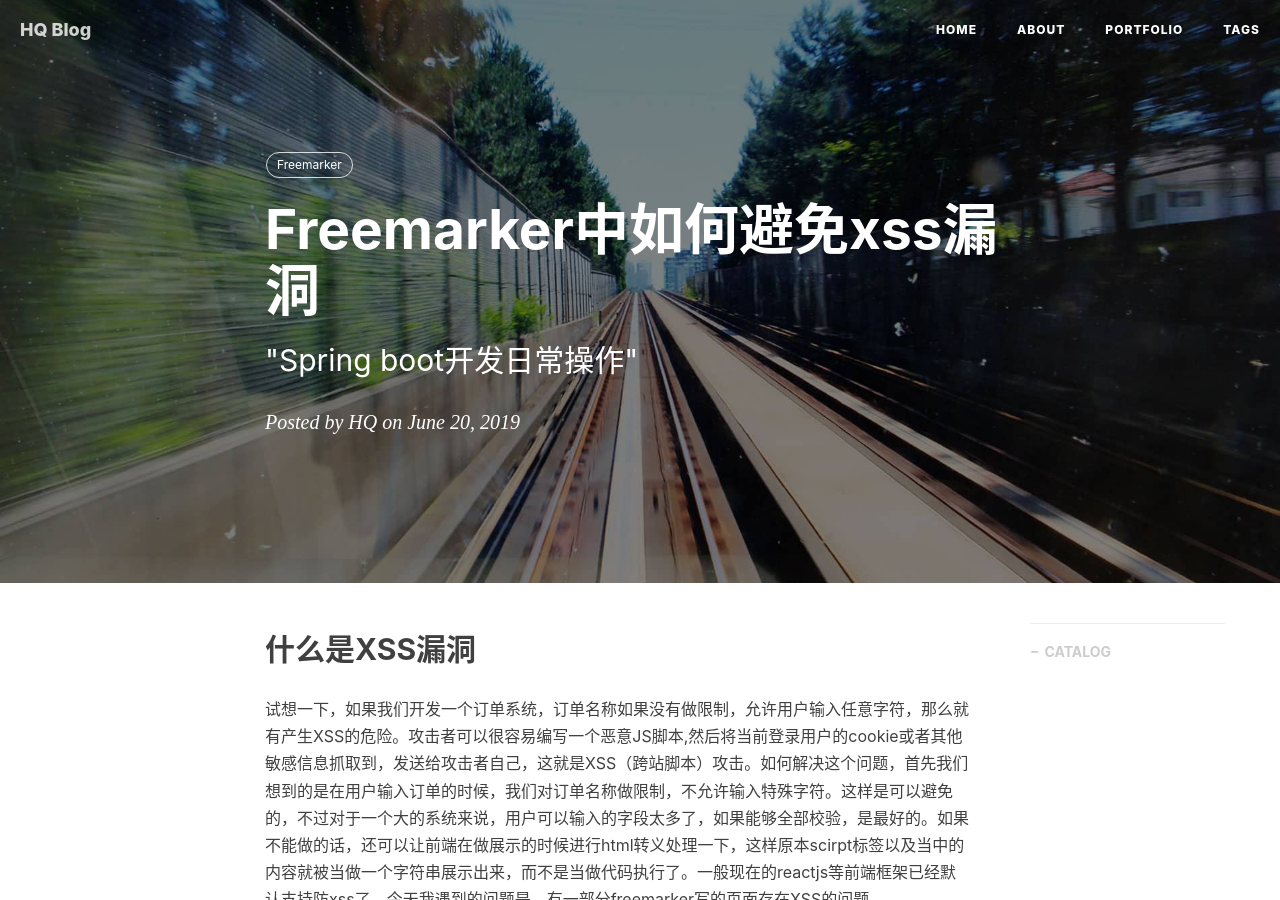
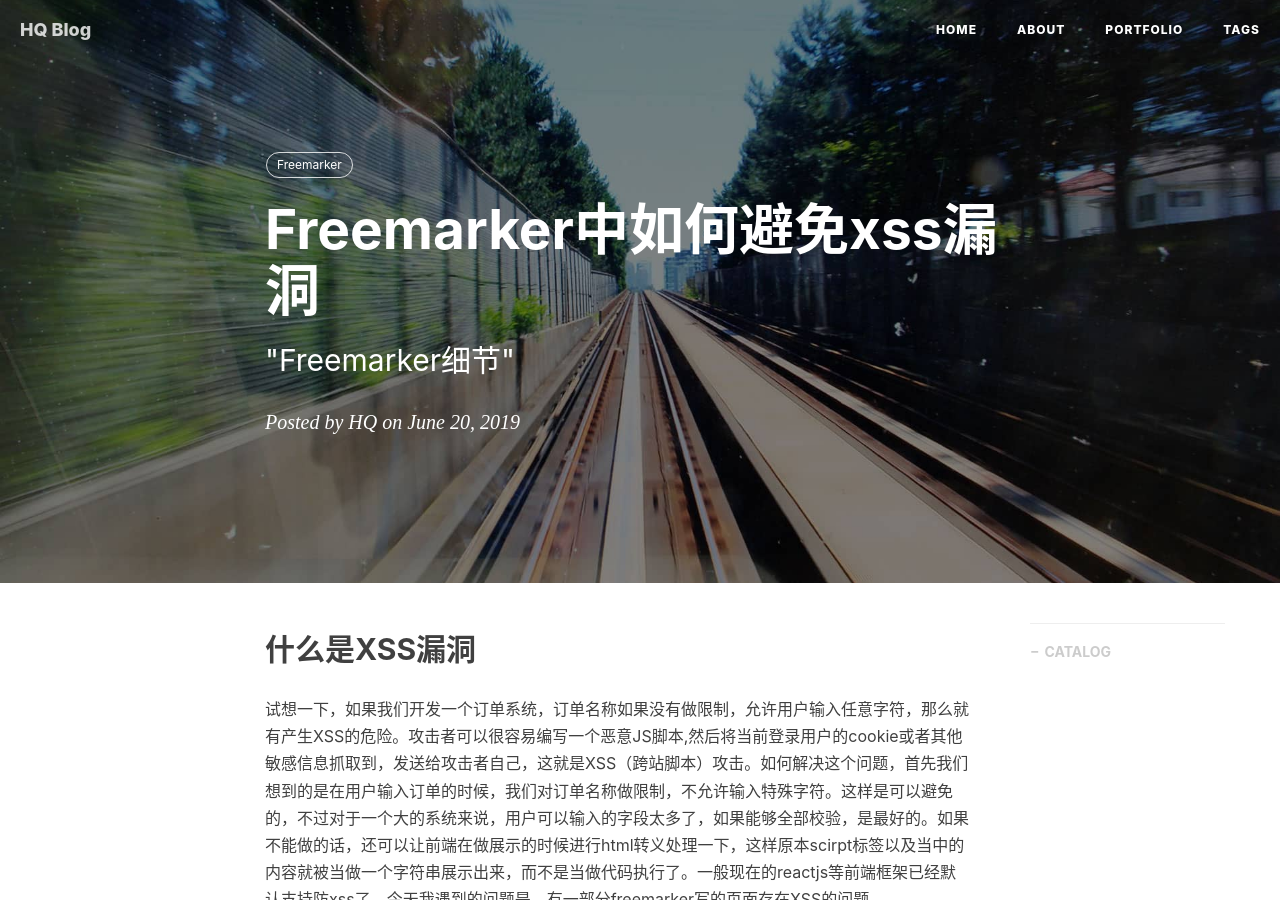
Before and after one commit to heqiao2010/heqiao2010.github.io, a Jekyll site: the page built from _posts/2019-06-20-Freemarker中如何避免xss漏洞.markdown, in a window 1280 px wide and 900 px high. Built offline with Jekyll 4.4.1, drawn with Linux system fonts in a browser that asks for light colours; nearby versions of some CDN libraries; comment, search, counter and statistics services are not loaded.

Commit message:
add new article.

```diff
--- a/_posts/2019-06-20-Freemarker中如何避免xss漏洞.markdown
+++ b/_posts/2019-06-20-Freemarker中如何避免xss漏洞.markdown
@@ -1,7 +1,7 @@
 ---
 layout:     post
 title:      "Freemarker中如何避免xss漏洞"
-subtitle:   " \"Spring boot开发日常操作\""
+subtitle:   " \"Freemarker细节\""
 date:       2019-06-20 18:00:00
 author:     "HQ"
 header-img: "img/post-bg-2015.jpg"
```
Also changed, not shown: _posts/2019-06-24-Java中信号量的使用.markdown (added).
